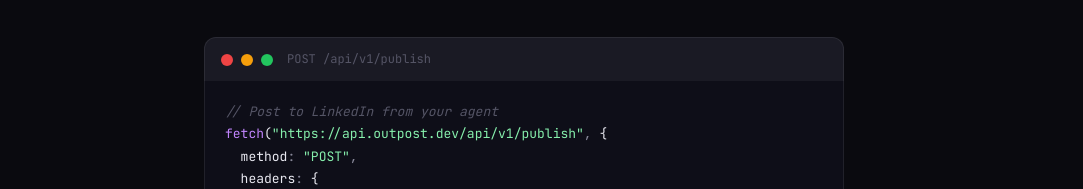
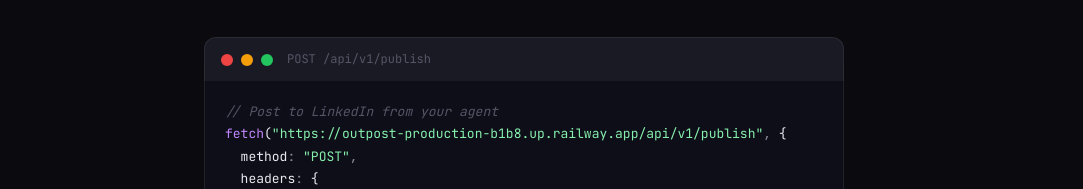
Before and after one commit to andrezani/outpost, a plain HTML site: page index.html in a window 1280 px wide. Shown: the part 2223-2412 px from the top of the page, without its empty margins (116-1199 px from the left). Drawn offline with Linux system fonts and the light colour scheme; no server answers.

Commit message:
fix: replace api.outpost.dev with live Railway URL in REST demo snippet

```diff
--- a/index.html
+++ b/index.html
@@ -138,7 +138,7 @@
           <span class="code-file">POST /api/v1/publish</span>
         </div>
         <pre class="code-block"><span class="json-comment">// Post to LinkedIn from your agent</span>
-<span class="json-keyword">fetch</span>(<span class="json-string">"https://api.outpost.dev/api/v1/publish"</span><span class="json-punc">,</span> <span class="json-brace">{</span>
+<span class="json-keyword">fetch</span>(<span class="json-string">"https://outpost-production-b1b8.up.railway.app/api/v1/publish"</span><span class="json-punc">,</span> <span class="json-brace">{</span>
   method<span class="json-punc">:</span> <span class="json-string">"POST"</span><span class="json-punc">,</span>
   headers<span class="json-punc">:</span> <span class="json-brace">{</span>
     <span class="json-string">"X-API-Key"</span><span class="json-punc">:</span> <span class="json-string">"op_your_key_here"</span><span class="json-punc">,</span>
```
